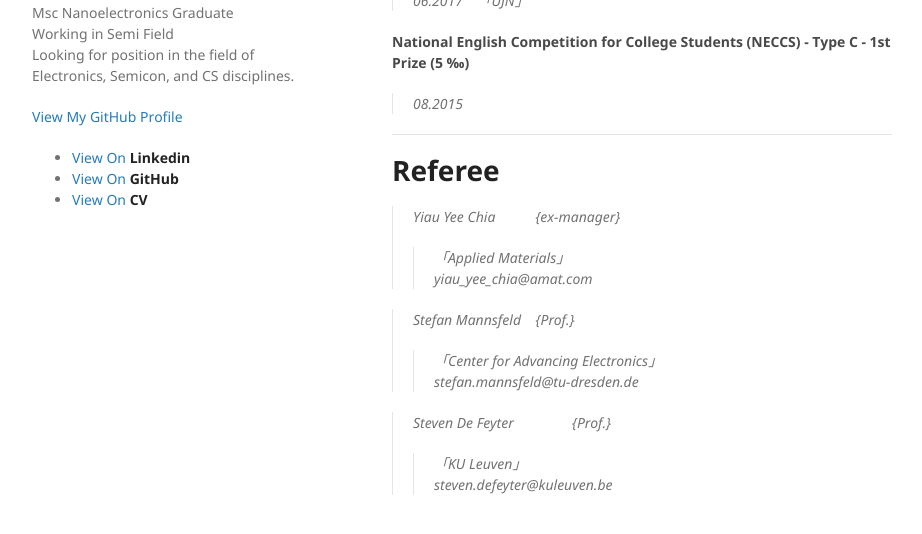
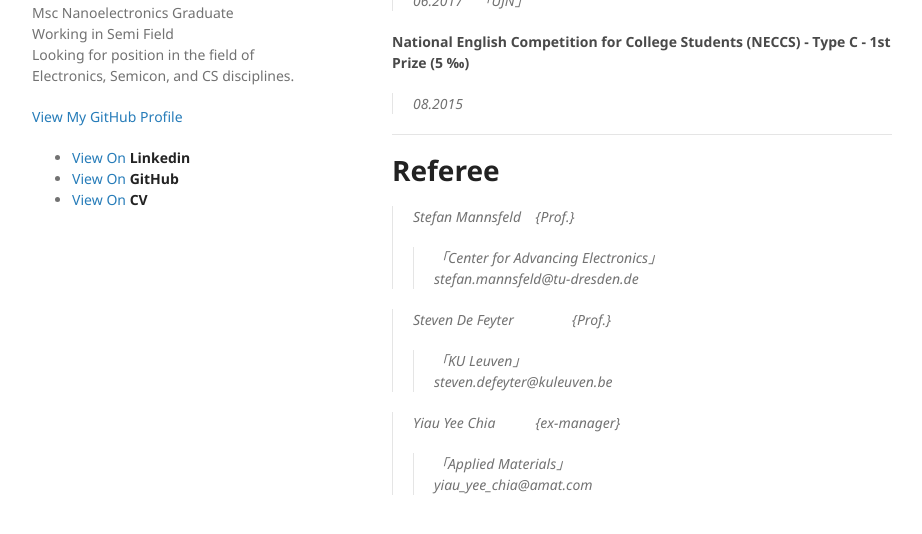
Before and after one commit to mangomangomango0820/mangomangomango0820.github.io, a Jekyll site: the page built from minimal/index.md, in a window 1280 px wide and 900 px high, scrolled down 3412 px, cut to the strip 335-869 px from the top of the window. Shown: the whole strip, without its empty margins (178-1100 px from the left). Built offline with Jekyll 4.4.1, drawn with Linux system fonts in a browser that asks for light colours; our own code applies the rules of GitHub Pages for plain Markdown files; some of the changed lines change nothing that is shown.

Commit message:
2022/3/8: update for gitpage

```diff
--- a/minimal/index.md
+++ b/minimal/index.md
@@ -165,10 +165,6 @@ Learning Outcomes :
 * * *
 
 # Referee
-> Yiau Yee Chia&nbsp;&nbsp;&nbsp;&nbsp;&nbsp;&nbsp;&nbsp;&nbsp;&nbsp;&nbsp;&nbsp;{ex-manager}
->>「Applied Materials」<br>
->> yiau_yee_chia@amat.com
-
 > Stefan Mannsfeld&nbsp;&nbsp;&nbsp;&nbsp;{Prof.}
 >> 「Center for Advancing Electronics」<br>
 >> stefan.mannsfeld@tu-dresden.de
@@ -176,3 +172,7 @@ Learning Outcomes :
 > Steven De Feyter&nbsp;&nbsp;&nbsp;&nbsp;&nbsp;&nbsp;&nbsp;&nbsp;&nbsp;&nbsp;&nbsp;&nbsp;&nbsp;&nbsp;&nbsp;&nbsp;{Prof.}
 >> 「KU Leuven」<br>
 >> steven.defeyter@kuleuven.be
+
+> Yiau Yee Chia&nbsp;&nbsp;&nbsp;&nbsp;&nbsp;&nbsp;&nbsp;&nbsp;&nbsp;&nbsp;&nbsp;{ex-manager}
+>>「Applied Materials」<br>
+>> yiau_yee_chia@amat.com
```
